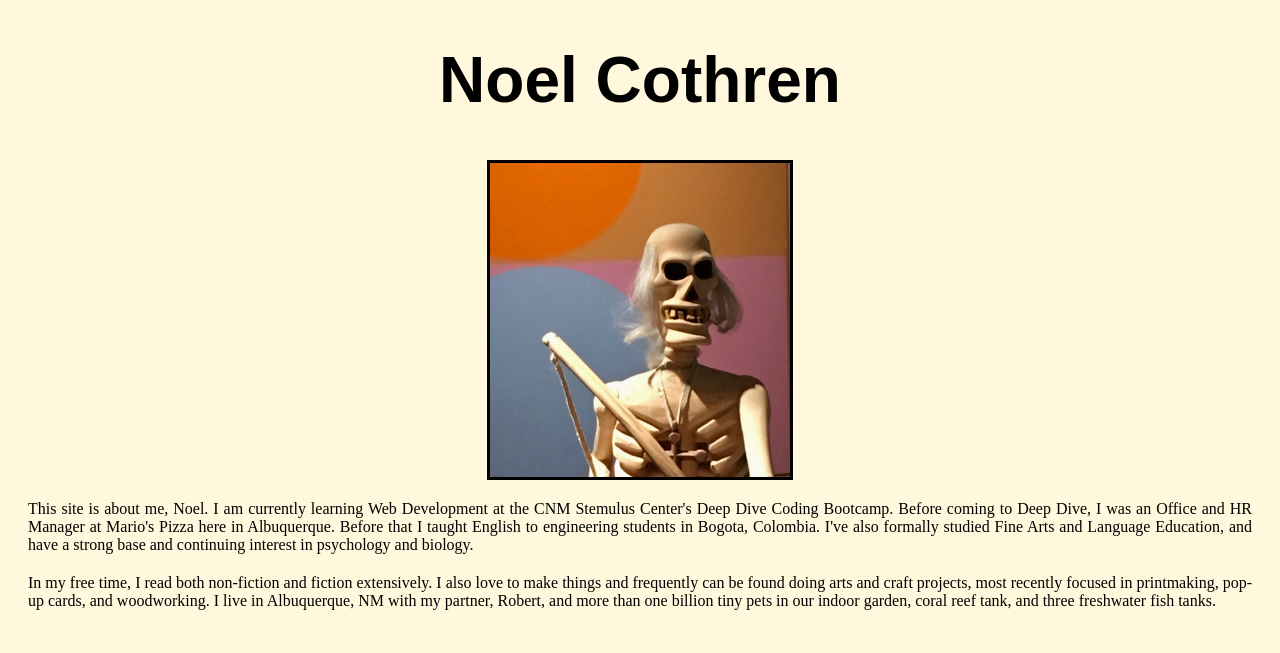
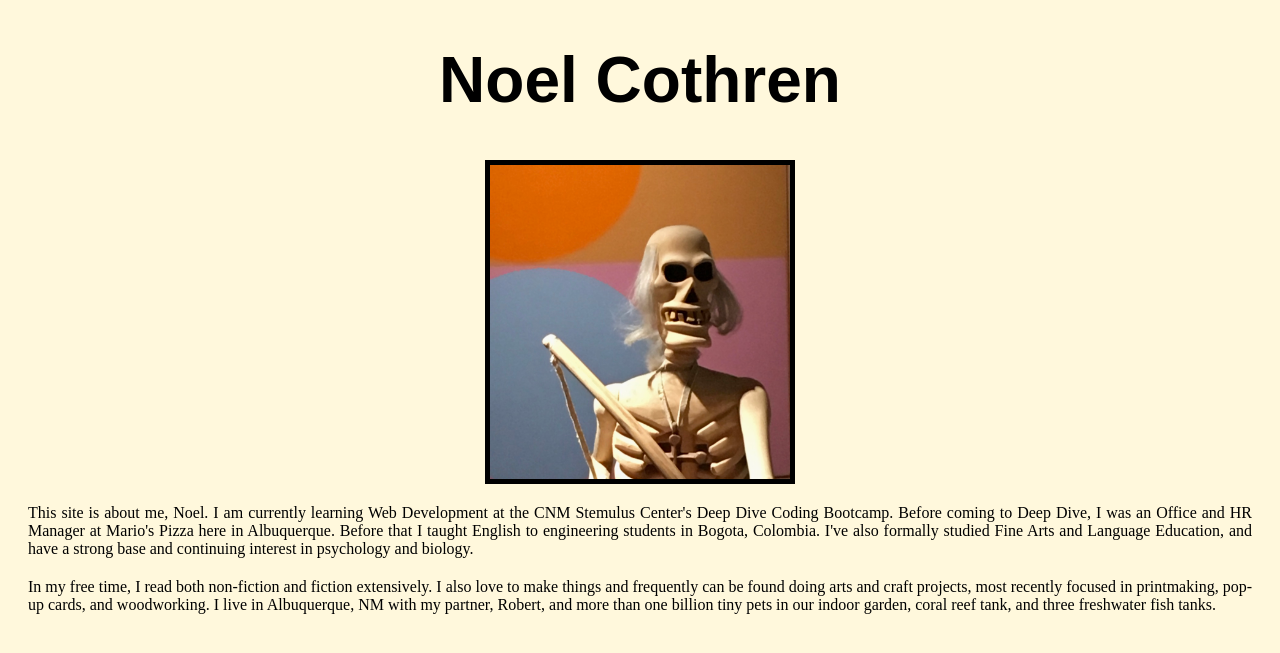
Before and after one commit to anc02d/about-noel, a PHP site: page / in a window 1280 px wide. Shown: the top 653 px of the page. Run offline with PHP 8.4, Linux system fonts and the light colour scheme.

Commit message:
more pixels for the image border!

```diff
--- a/style.css
+++ b/style.css
@@ -12,7 +12,7 @@ img {
 	display: block;
 	margin: auto;
 	width: 40%;
-	border: 3px solid
+	border: 5px solid
 }
 p {font-family: "Times New Roman", Serif;
 	/*background-color: black;
```
